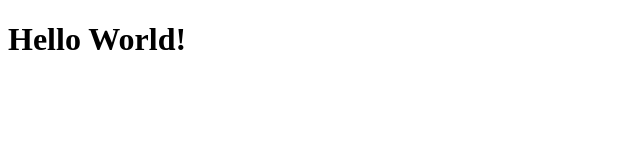
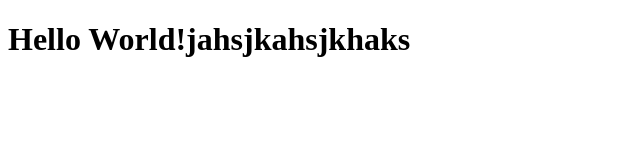
Before and after one commit to NinjaCoder8/parallax-website, a plain HTML site: page index.html in a window 1280 px wide. Shown: the whole page, without its empty margins (0-640 px from the left). Drawn offline with Linux system fonts and the light colour scheme.

Commit message:
trying to push

```diff
--- a/index.html
+++ b/index.html
@@ -7,6 +7,6 @@
     <title>Group Project</title>
 </head>
 <body>
-    <h1>Hello World!</h1>
+    <h1>Hello World!jahsjkahsjkhaks</h1>
 </body>
 </html>
```
